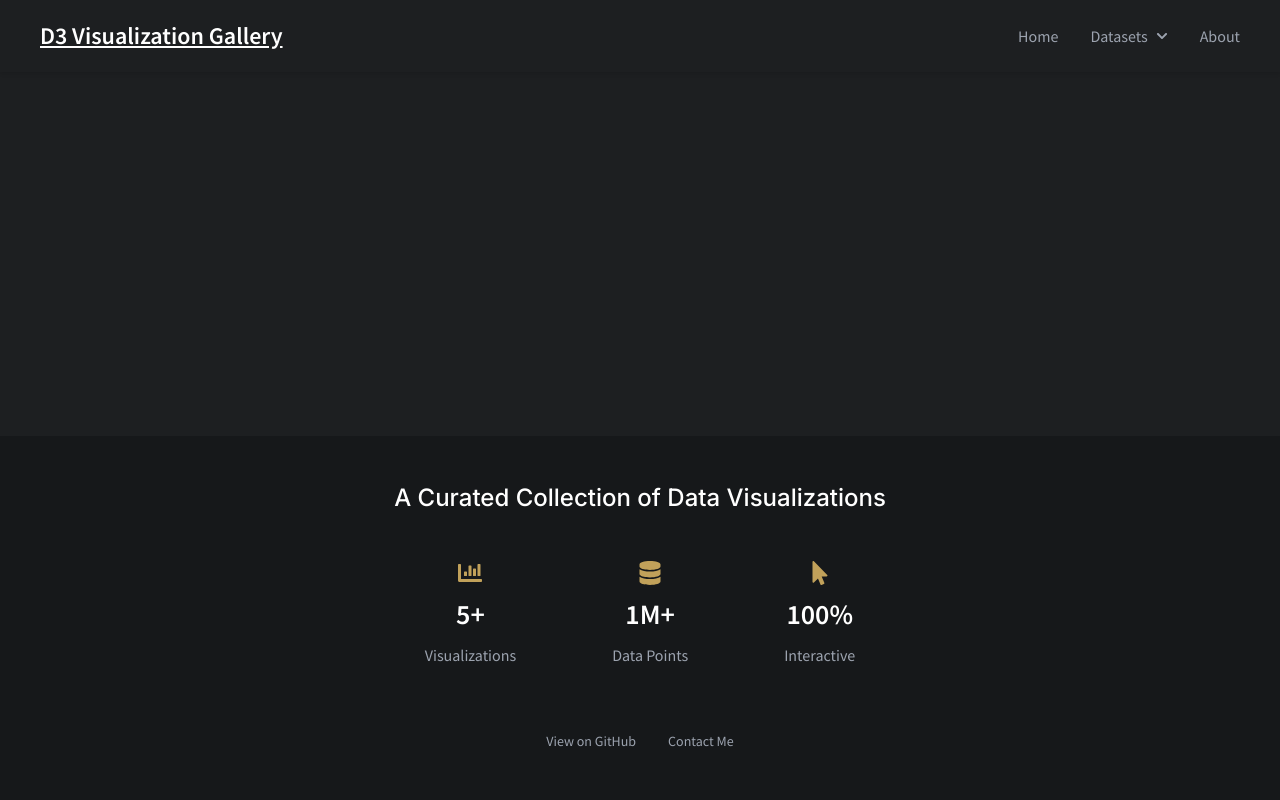
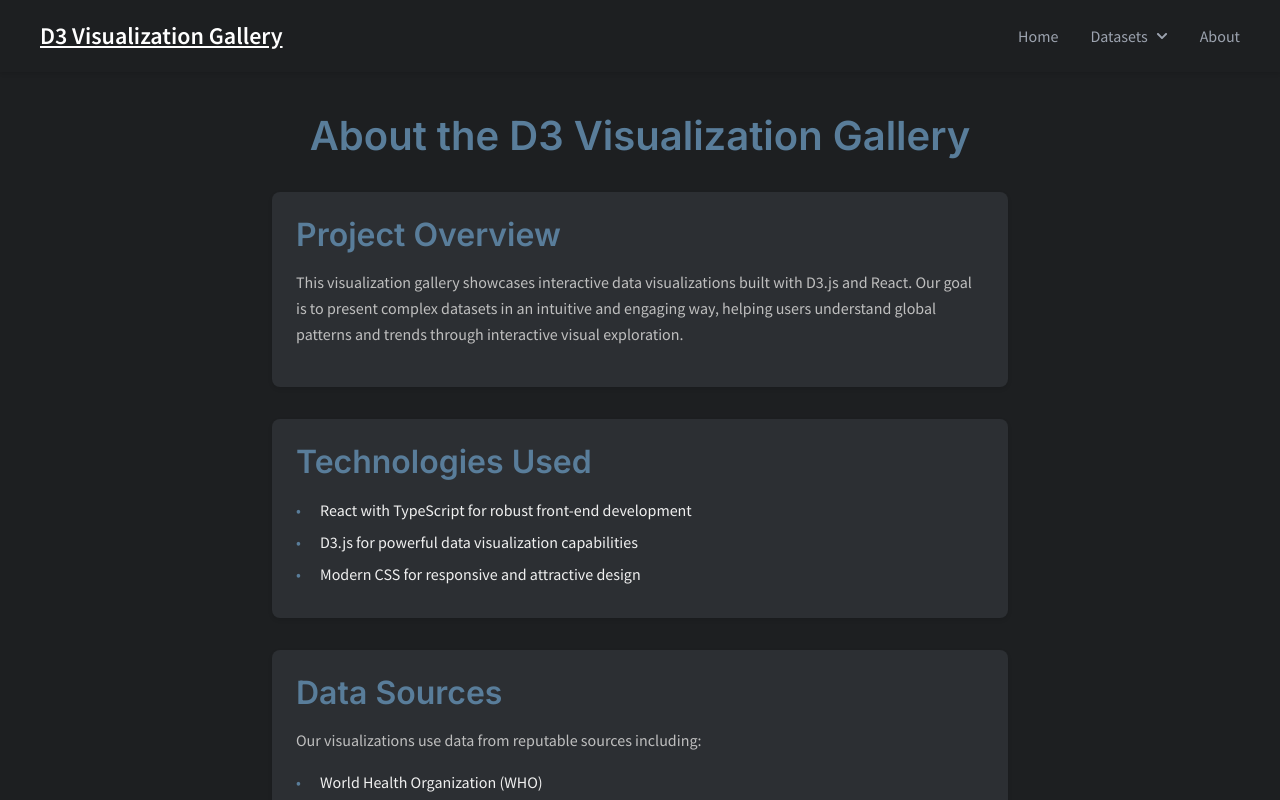
Before and after one commit to CodeBlackwell/d3_visualization_gallery, a React (Vite) app: page /about in a window 1280 px wide. Shown: the top 800 px of the page. Built offline with nearby package versions, Linux system fonts and the light colour scheme.

Commit message:
Route About me

```diff
--- a/src/App.tsx
+++ b/src/App.tsx
@@ -3,6 +3,7 @@ import './App.css';
 import Header from './components/Header/Header';
 import Footer from './components/Footer/Footer';
 import VisualizationGallery from './components/VisualizationGallery/VisualizationGallery';
+import About from './components/About/About';
 import { BrowserRouter as Router, Routes, Route } from 'react-router-dom';
 
 const App: React.FC = () => {
@@ -14,6 +15,7 @@ const App: React.FC = () => {
           <Routes>
             <Route path="/" element={<VisualizationGallery />} />
             <Route path="/visualization/:id" element={<VisualizationGallery />} />
+            <Route path="/about" element={<About />} />
           </Routes>
         </main>
         <Footer />
--- /dev/null
+++ b/src/components/About/About.css
@@ -0,0 +1,48 @@
+.about-container {
+  max-width: 800px;
+  margin: 0 auto;
+  padding: 2rem;
+  color: var(--color-text);
+}
+
+.about-container h1 {
+  text-align: center;
+  color: var(--color-primary);
+  margin-bottom: 2rem;
+}
+
+.about-section {
+  margin-bottom: 2rem;
+  background: var(--color-surface);
+  padding: 1.5rem;
+  border-radius: 8px;
+  box-shadow: 0 2px 4px rgba(0, 0, 0, 0.1);
+}
+
+.about-section h2 {
+  color: var(--color-primary);
+  margin-bottom: 1rem;
+}
+
+.about-section p {
+  line-height: 1.6;
+  margin-bottom: 1rem;
+}
+
+.about-section ul {
+  list-style-type: none;
+  padding-left: 0;
+}
+
+.about-section li {
+  margin-bottom: 0.5rem;
+  padding-left: 1.5rem;
+  position: relative;
+}
+
+.about-section li::before {
+  content: "•";
+  color: var(--color-primary);
+  position: absolute;
+  left: 0;
+}
--- /dev/null
+++ b/src/components/About/About.tsx
@@ -0,0 +1,41 @@
+import React from 'react';
+import './About.css';
+
+const About: React.FC = () => {
+  return (
+    <div className="about-container">
+      <h1>About the D3 Visualization Gallery</h1>
+      <section className="about-section">
+        <h2>Project Overview</h2>
+        <p>
+          This visualization gallery showcases interactive data visualizations built with D3.js and React.
+          Our goal is to present complex datasets in an intuitive and engaging way, helping users understand
+          global patterns and trends through interactive visual exploration.
+        </p>
+      </section>
+
+      <section className="about-section">
+        <h2>Technologies Used</h2>
+        <ul>
+          <li>React with TypeScript for robust front-end development</li>
+          <li>D3.js for powerful data visualization capabilities</li>
+          <li>Modern CSS for responsive and attractive design</li>
+        </ul>
+      </section>
+
+      <section className="about-section">
+        <h2>Data Sources</h2>
+        <p>
+          Our visualizations use data from reputable sources including:
+        </p>
+        <ul>
+          <li>World Health Organization (WHO)</li>
+          <li>World Bank Open Data</li>
+          <li>United Nations Data</li>
+        </ul>
+      </section>
+    </div>
+  );
+};
+
+export default About;
```
